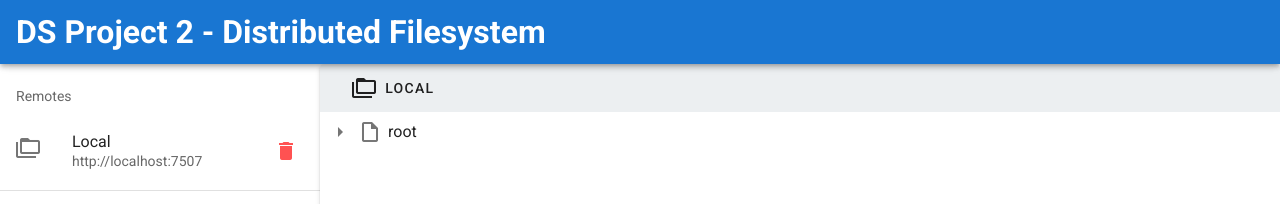
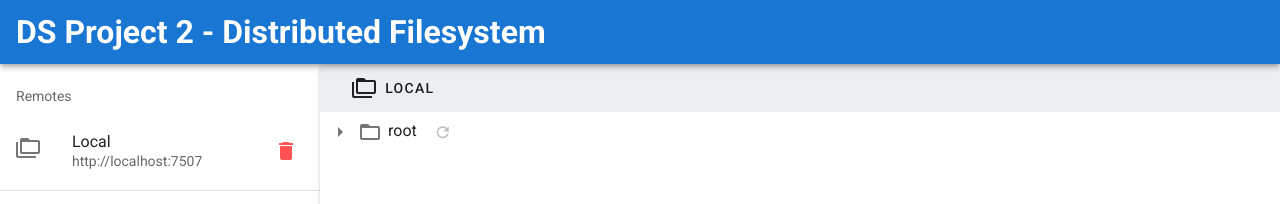
Before and after one commit to aabounegm/DS-Project2, a Vue app in the folder frontend/: page / in a window 1280 px wide. Shown: the top 204 px of the page. Built offline with nearby package versions, Linux system fonts and the light colour scheme.

Commit message:
Use correct property names

```diff
--- a/frontend/src/components/FileBrowser.vue
+++ b/frontend/src/components/FileBrowser.vue
@@ -15,6 +15,7 @@
           :path="path"
           :icons="icons"
           :refreshPending="refreshPending"
+          :base-url="activeStorage.url"
           @path-changed="pathChanged"
           @loading="loading = $event"
           @refreshed="refreshPending = false"
--- a/frontend/src/components/List.vue
+++ b/frontend/src/components/List.vue
@@ -14,7 +14,7 @@
         <v-subheader>Folders</v-subheader>
         <v-list-item
           v-for="item in dirs"
-          :key="item.basename"
+          :key="item.name"
           @click="changePath(item.path)"
           class="pl-0"
         >
@@ -22,7 +22,7 @@
             <v-icon>mdi-folder-outline</v-icon>
           </v-list-item-avatar>
           <v-list-item-content class="py-2">
-            <v-list-item-title v-text="item.basename"></v-list-item-title>
+            <v-list-item-title v-text="item.name"></v-list-item-title>
           </v-list-item-content>
           <v-list-item-action>
             <v-btn icon @click.stop="deleteItem(item)">
@@ -39,7 +39,7 @@
         <v-subheader>Files</v-subheader>
         <v-list-item
           v-for="item in files"
-          :key="item.basename"
+          :key="item.name"
           @click="changePath(item.path)"
           class="pl-0"
         >
@@ -101,7 +101,7 @@
 import formatBytes from '@/utils/formatBytes';
 import Confirm from './Confirm.vue';
 import Vue, { PropType } from 'vue';
-import { Item, Icons } from '@/types';
+import { Icons, TreeItem } from '@/types';
 
 export default Vue.extend({
   props: {
@@ -121,20 +121,20 @@ export default Vue.extend({
   },
   data () {
     return {
-      items: [] as Item[],
+      items: [] as TreeItem[],
       filter: '',
     };
   },
   computed: {
-    dirs (): Item[] {
+    dirs (): TreeItem[] {
       return this.items.filter(
-        item => item.type === 'dir' && item.name.includes(this.filter),
+        item => item.is_directory && item.name.includes(this.filter),
       );
     },
-    files (): Item[] {
+    files (): TreeItem[] {
       return this.items.filter(
         item =>
-          item.type === 'file' && item.name.includes(this.filter),
+          !item.is_directory && item.name.includes(this.filter),
       );
     },
     isDir (): boolean {
@@ -152,7 +152,7 @@ export default Vue.extend({
     async load () {
       this.$emit('loading', true);
       if (this.isDir) {
-        const url = `${this.baseUrl}/dir/${this.path}`;
+        const url = `${this.baseUrl}/dir${this.path}`;
 
         try {
           const response = await fetch(url);
@@ -170,11 +170,11 @@ export default Vue.extend({
       }
       this.$emit('loading', false);
     },
-    async deleteItem (item: Item) {
+    async deleteItem (item: TreeItem) {
       const dialog = this.$refs.confirm as InstanceType<typeof Confirm>;
       const confirmed = await dialog.open('Delete',
         `Are you sure<br>you want to delete this ${
-          item.type === 'dir' ? 'folder' : 'file'
+          item.is_directory ? 'folder' : 'file'
         }?<br><em>${item.name}</em>`,
       );
 
--- a/frontend/src/components/Toolbar.vue
+++ b/frontend/src/components/Toolbar.vue
@@ -117,8 +117,7 @@ export default Vue.extend({
       const segments = thisPath.split('/').filter(item => item);
 
       const segmentsDetailed = segments.map((item, index) => {
-        path +=
-          item + (index < segments.length - 1 || isFolder ? '/' : '');
+        path += item + (index < segments.length - 1 || isFolder ? '/' : '');
         return {
           name: item,
           path,
--- a/frontend/src/components/Tree.vue
+++ b/frontend/src/components/Tree.vue
@@ -17,7 +17,7 @@
       >
         <template v-slot:prepend="{ item, open }">
           <v-icon
-            v-if="item.type === 'dir'"
+            v-if="item.is_directory"
           >{{ open ? 'mdi-folder-open-outline' : 'mdi-folder-outline' }}</v-icon>
           <v-icon v-else>{{ icons[item.extension] || icons['other'] }}</v-icon>
         </template>
@@ -25,7 +25,7 @@
           {{item.name}}
           <v-btn
             icon
-            v-if="item.type === 'dir'"
+            v-if="item.is_directory"
             @click.stop="readFolder(item)"
             class="ml-1"
           >
@@ -108,7 +108,7 @@ export default Vue.extend({
       }
       this.$emit('loading', true);
 
-      const url = `${this.baseUrl}/dir/${item.path}`;
+      const url = `${this.baseUrl}/dir${item.path}`;
 
       try {
         const response = await fetch(url);
--- a/frontend/src/types.ts
+++ b/frontend/src/types.ts
@@ -1,9 +1,3 @@
-export type Item = {
-  type: 'file' | 'dir';
-  path: string;
-  name: string;
-};
-
 export type Icons = Record<string, string>;
 
 export type MyFile = {
```
